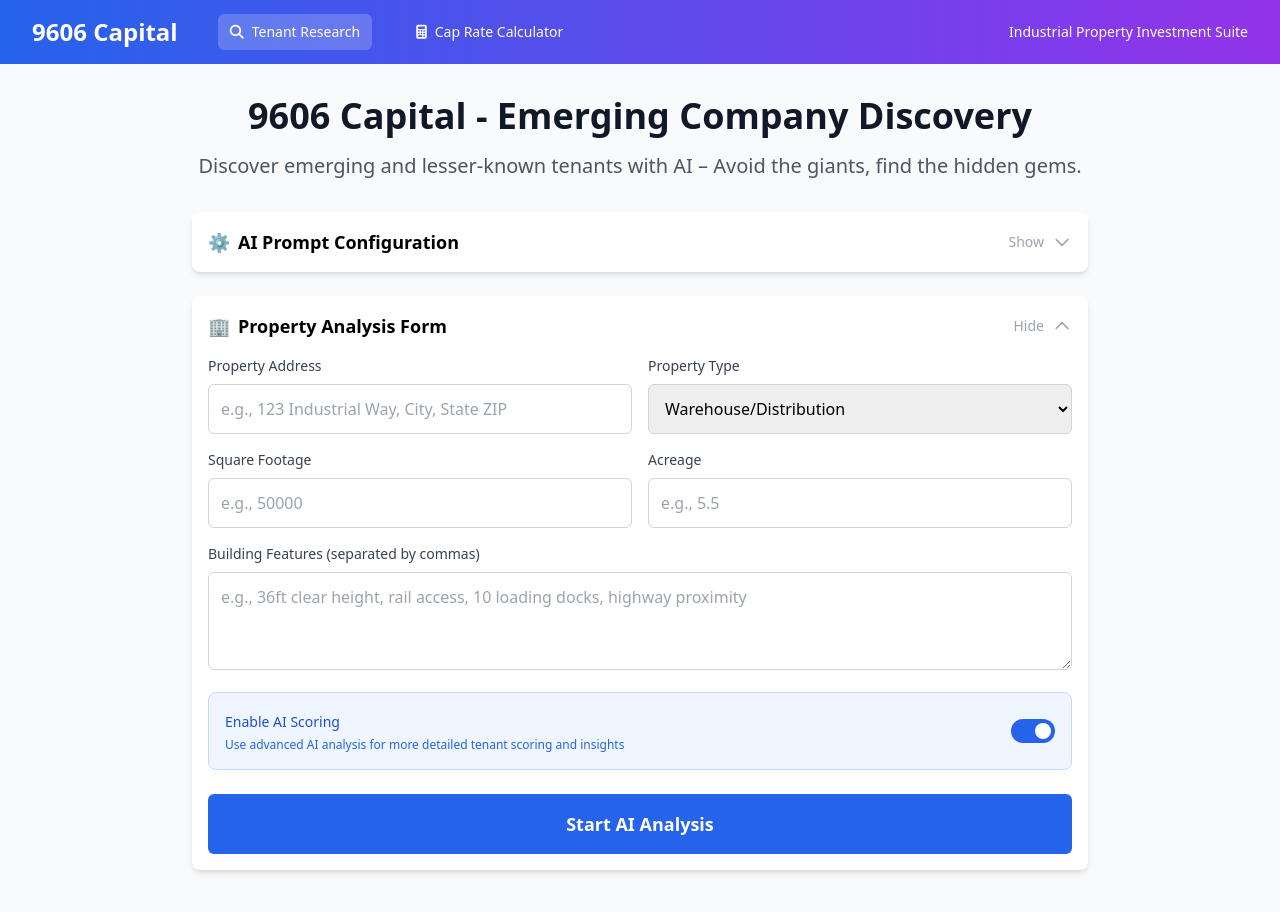
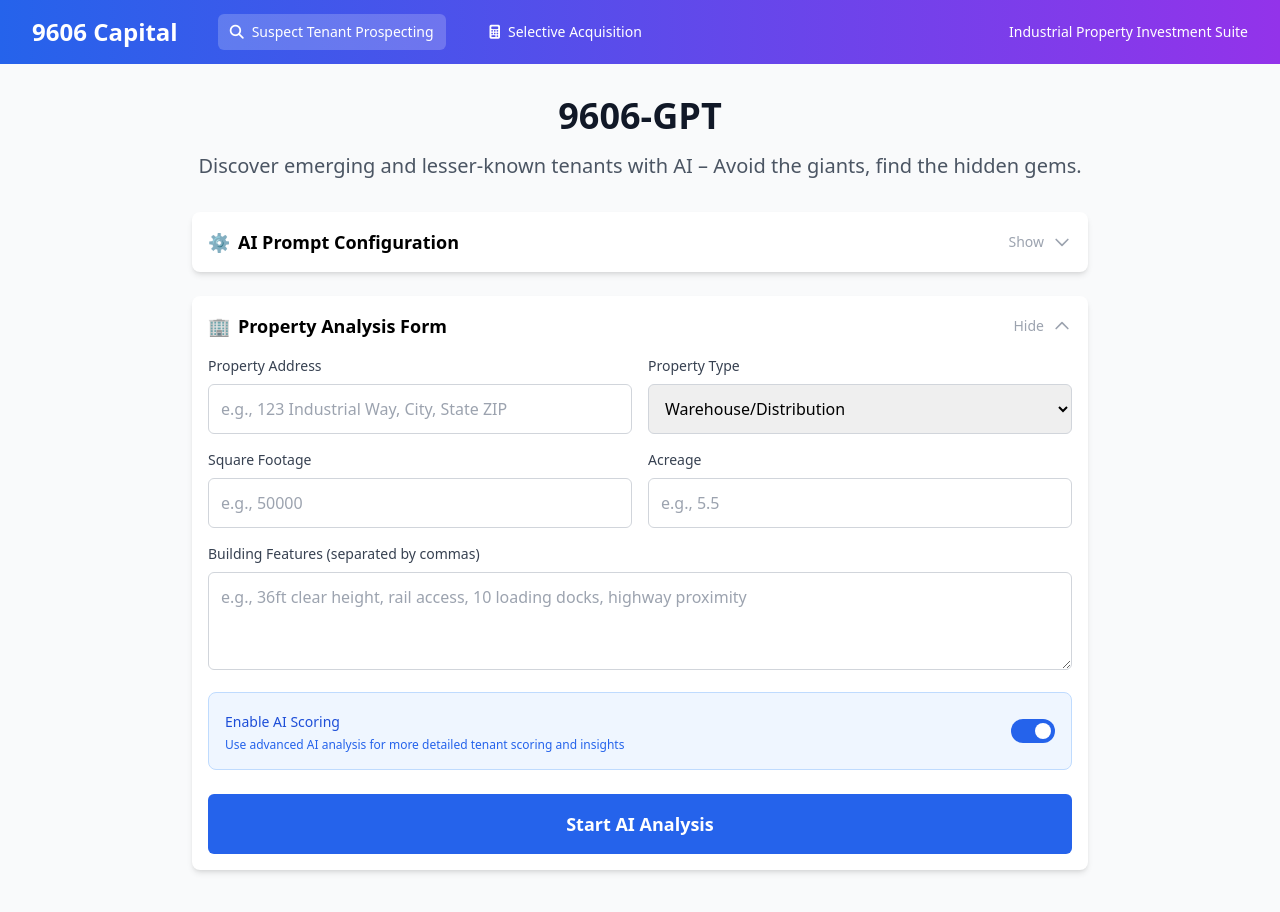
Before and after one commit to deploy9606/frontend, a React (Vite) app: page / in a window 1280 px wide. Shown: the top 912 px of the page. Built offline with nearby package versions, Linux system fonts and the light colour scheme; no server answers.

Commit message:
changed name

```diff
--- a/package.json
+++ b/package.json
@@ -10,6 +10,7 @@
     "preview": "vite preview"
   },
   "dependencies": {
+    "@faker-js/faker": "^9.9.0",
     "@fortawesome/fontawesome-free": "^6.7.2",
     "@heroicons/react": "^2.2.0",
     "@types/react-router-dom": "^5.3.3",
--- a/src/components/cap-rate/CapRateCalculator.tsx
+++ b/src/components/cap-rate/CapRateCalculator.tsx
@@ -49,7 +49,7 @@
 			<div className="max-w-7xl mx-auto px-4 sm:px-6 lg:px-8 py-8">
 				<div className="mb-8">
 					<h1 className="text-3xl font-bold text-gray-900 mb-2">
-						Industrial Property Cap Rate Calculator
+						Selective Acquisition
 					</h1>
 					<p className="text-gray-600">
 						Analyze investment returns and determine optimal pricing for industrial
--- a/src/components/common/Navigation.tsx
+++ b/src/components/common/Navigation.tsx
@@ -30,7 +30,7 @@
 								} text-white px-3 py-2 rounded-md text-sm font-medium transition-colors`}
 							>
 								<i className="fas fa-search mr-2"></i>
-								Tenant Research
+								Suspect Tenant Prospecting
 							</Link>
 							<Link
 								to="/cap-rate"
@@ -41,7 +41,7 @@
 								} text-white px-3 py-2 rounded-md text-sm font-medium transition-colors`}
 							>
 								<i className="fas fa-calculator mr-2"></i>
-								Cap Rate Calculator
+								Selective Acquisition
 							</Link>
 						</div>
 					</div>
--- a/src/components/tenant-research/components/TenantCard.tsx
+++ b/src/components/tenant-research/components/TenantCard.tsx
@@ -1,5 +1,6 @@
 import React, { useState } from "react";
 import type { TenantRanking } from "../../../types";
+import { faker } from "@faker-js/faker";
 
 interface TenantCardProps {
 	tenant: TenantRanking;
@@ -33,6 +34,15 @@
 							📍 {tenant.nearbyLocation} ({tenant.distance} miles)
 						</p>
 					)}
+					<p className="text-sm text-gray-600">
+							Contact person: {faker.person.fullName()}{" "}
+						</p>
+						<p className="text-sm text-gray-600">
+							Contact number {faker.phone.number({ style: "national" })}
+						</p>
+
+
+
 				</div>
 				<div className="text-right">
 					<div className="flex items-center mb-1">
--- a/src/components/tenant-research/components/TenantResearchHeader.tsx
+++ b/src/components/tenant-research/components/TenantResearchHeader.tsx
@@ -4,7 +4,7 @@
 	return (
 		<div className="w-full max-w-6xl mb-2 text-center">
 			<h1 className="text-4xl font-bold text-gray-900 mb-4">
-				9606 Capital - Emerging Company Discovery
+				9606-GPT
 			</h1>
 			<p className="text-xl text-gray-600 mb-6">
 				Discover emerging and lesser-known tenants with AI – Avoid the giants, find the
```
Also changed, not shown: 1 other file (tests, documents, lock files or other folders).
